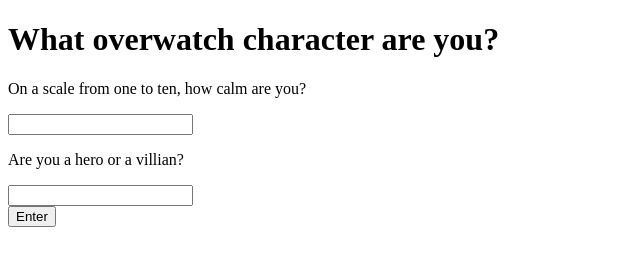
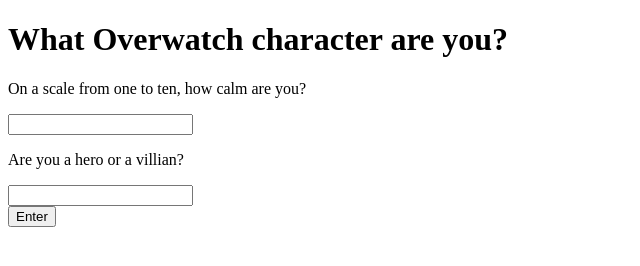
Before and after one commit to LorenzoCao21/What-Overwatch-character-are-you, a plain HTML site: page index.html in a window 1280 px wide. Shown: the whole page, without its empty margins (0-640 px from the left). Drawn offline with Linux system fonts and the light colour scheme.

Commit message:
Created using Popcode: https://popcode.org

```diff
--- a/index.html
+++ b/index.html
@@ -4,7 +4,7 @@
         <title>What Overwatch character are you?</title>
     </head>
     <body>
-        <h1>What overwatch character are you?</h1>
+        <h1>What Overwatch character are you?</h1>
         <p>On a scale from one to ten, how calm are you?</p>
         <input class="scale">
         <p>Are you a hero or a villian?</p>
```
